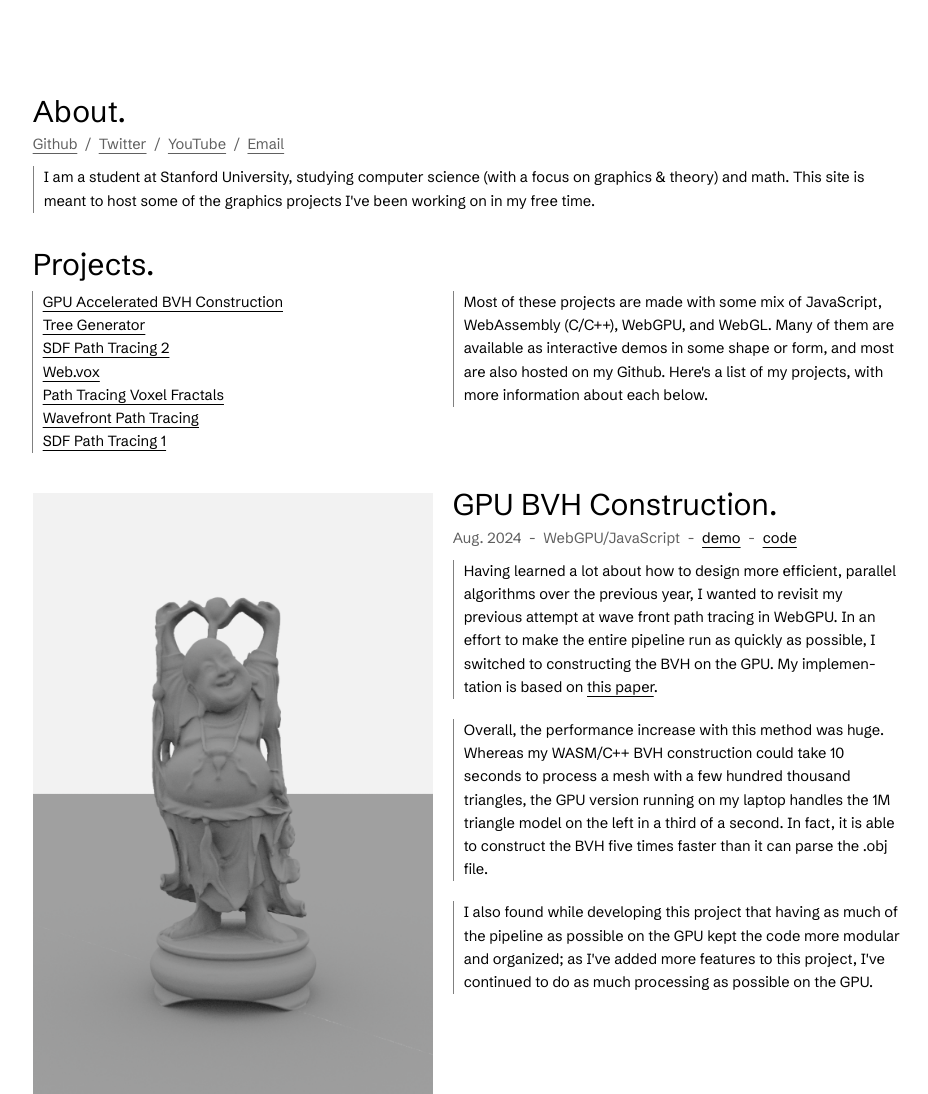
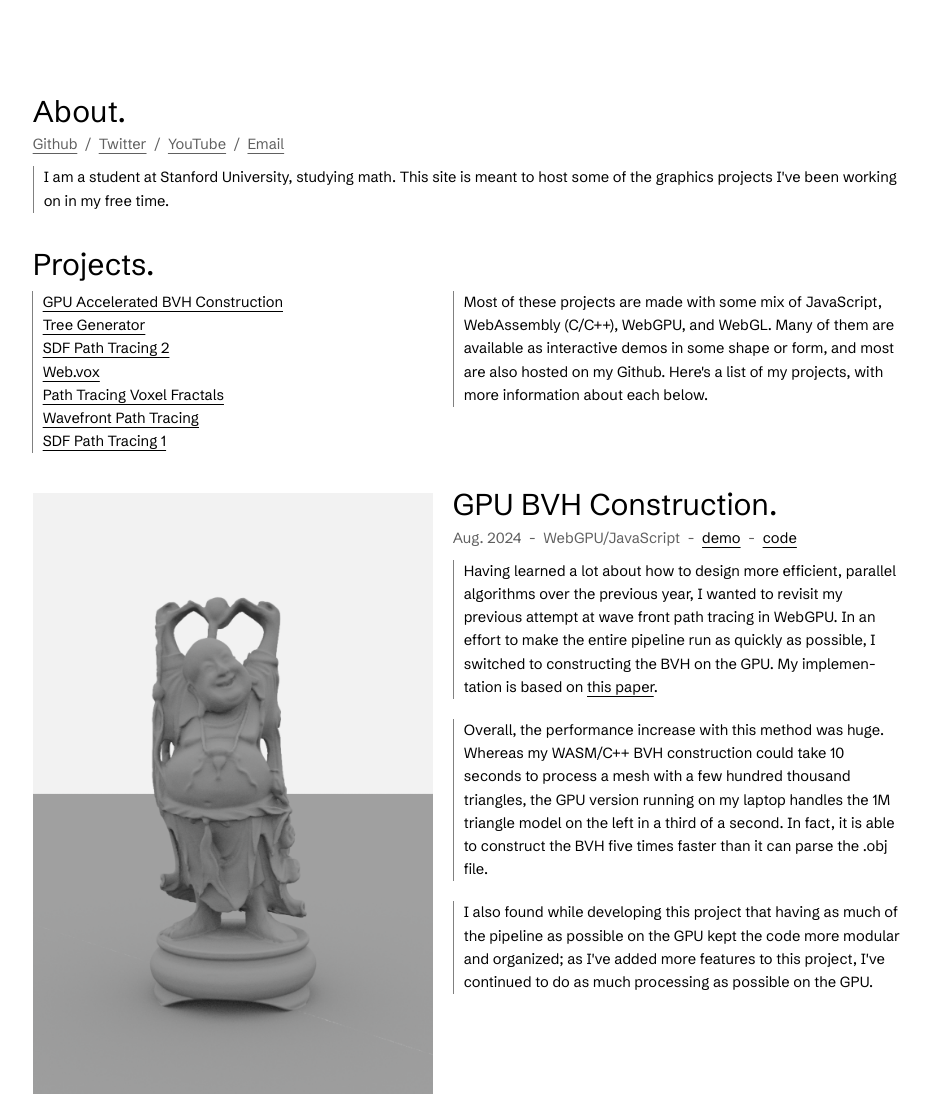
Before and after one commit to AddisonPrairie/Personal-Site, a plain HTML site: page index.html in a window 1280 px wide. Shown: the top 1094 px of the page, without its empty margins (104-1032 px from the left). Drawn offline with Linux system fonts and the light colour scheme.

Commit message:
Update index.html

```diff
--- a/index.html
+++ b/index.html
@@ -115,7 +115,7 @@
             <div>
                 <div style="font-size: 30px;">About.</div>
                 <div style="color: #606060; margin: 10px 0px;"><a href="https://github.com/AddisonPrairie" style="color: #606060;">Github</a> &nbsp;/&nbsp; <a href="https://x.com/AddisonPrairie" style="color: #606060;">Twitter</a> &nbsp;/&nbsp; <a href="https://www.youtube.com/@addisonprairie5315" style="color: #606060;">YouTube</a> &nbsp;/&nbsp; <a href="mailto:addison.prairie@gmail.com" style="color: #606060;">Email</a></div>
-                <div class="edged-text">I am a student at Stanford University, studying computer science (with a focus on graphics & theory) and math. This site is meant to host some of the graphics projects I've been working on in my free time.
+                <div class="edged-text">I am a student at Stanford University, studying math. This site is meant to host some of the graphics projects I've been working on in my free time.
                 </div>
             </div>
             <div class="block" style="margin: 40px 0px;">
```
